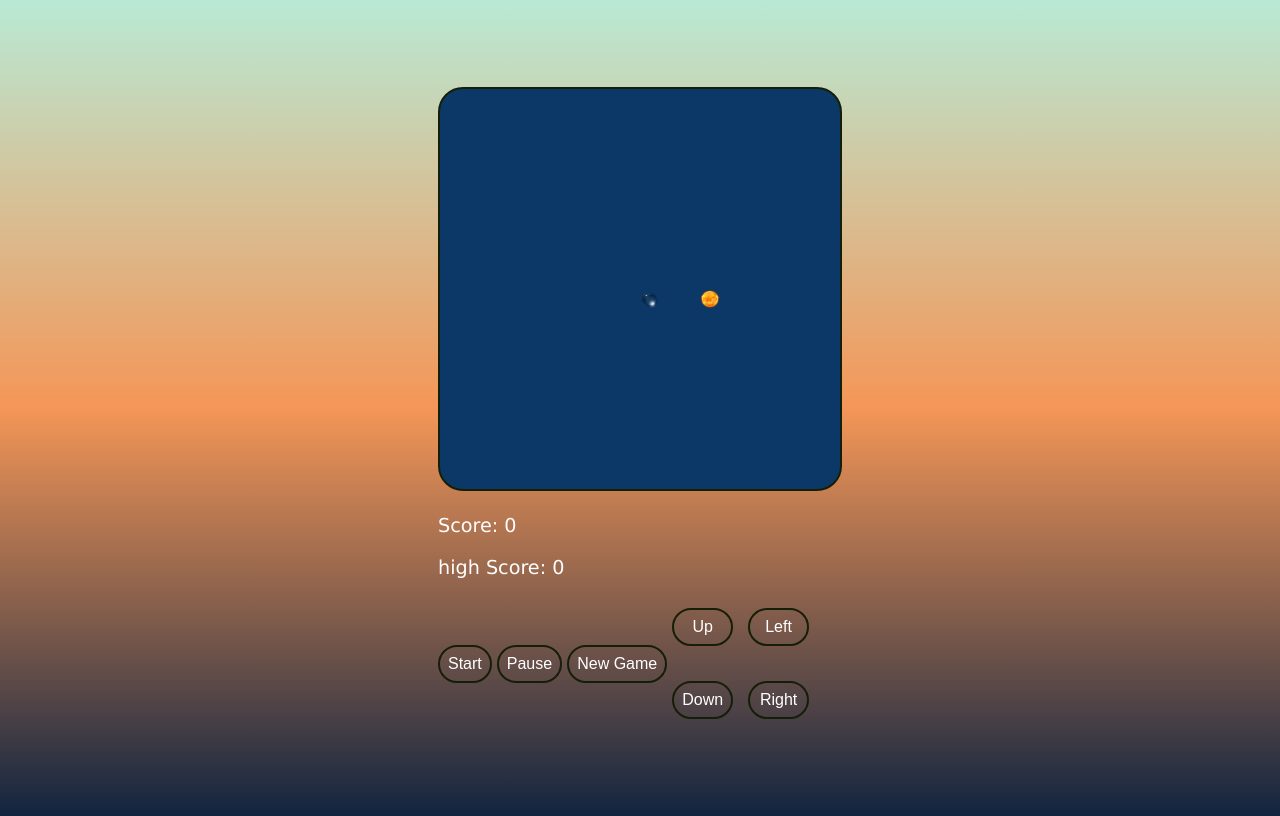
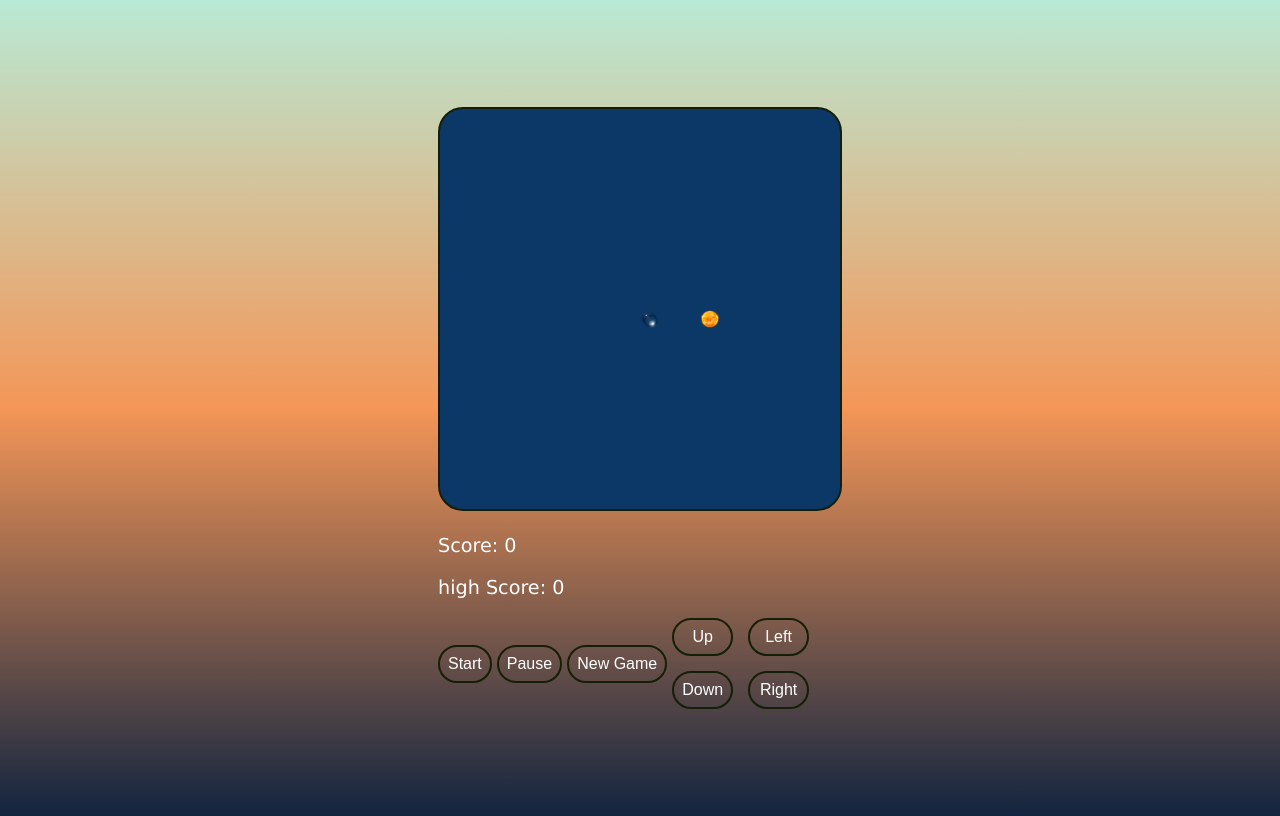
Before and after one commit to Francesca-Effe/Snake_game_version, a plain HTML site: page index.html in a window 1280 px wide. Drawn offline with Linux system fonts and the light colour scheme.

Commit message:
second commit update buttons

```diff
--- a/style.css
+++ b/style.css
@@ -7,7 +7,7 @@
     min-height: 100vh;
     background: linear-gradient(180deg, hsla(154, 53%, 82%, 1) 0%, hsla(24, 88%, 65%, 1) 50%, hsla(216, 56%, 16%, 1) 100%);
     font-family: Verdana, Geneva, Tahoma, sans-serif;
-    overflow: hidden;
+
  }
 
  #gameContainer{
@@ -76,7 +76,7 @@
     #controls button {
         font-size: 0.8rem;
         padding: 6px;
-        margin: 10px 0;
+        margin: 0px 0;
     }
 }
 
@@ -95,6 +95,6 @@
     #controls button {
         font-size: 1rem;
         padding: 8px;
-        margin: 10px 0;
+        margin: 0px 0;
     }
 }
```
